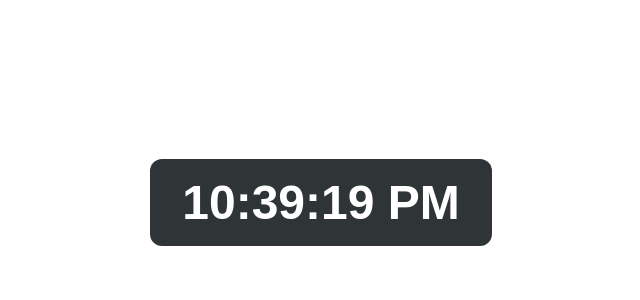
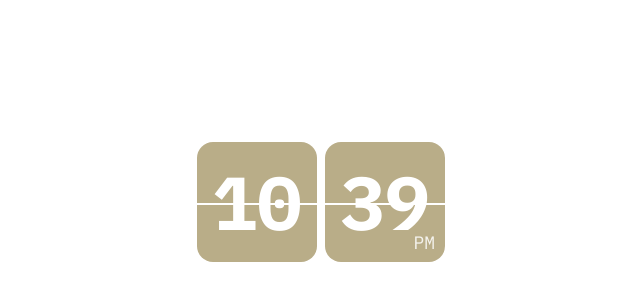
Before and after one commit to chesterb17/notion-widgets, a plain HTML site: page clock/index.html/index.html in a window 1280 px wide. Shown: the part 198-498 px from the top of the page, without its empty margins (319-959 px from the left). Drawn offline with Linux system fonts and the light colour scheme.

Commit message:
Update index.html for clock widget

```diff
--- a/clock/index.html/index.html
+++ b/clock/index.html/index.html
@@ -1,8 +1,12 @@
 <!DOCTYPE html>
 <html lang="en">
 <head>
+  <link
+  href="https://fonts.googleapis.com/css2?family=IBM+Plex+Mono:wght@400;700&display=swap"
+  rel="stylesheet"
+  />
   <meta charset="UTF-8" />
-  <title>Notion Clock Widget</title>
+  <title>Notion Flip Clock Widget</title>
   <style>
     body {
       margin: 0;
@@ -11,31 +15,78 @@
       align-items: center;
       justify-content: center;
       background: transparent;
-      font-family: Arial, Helvetica, sans-serif;
+      font-family: 'IBM Plex Mono', monospace;
     }
 
     #clock {
-      font-size: 48px;
+      display: flex;
+      flex-direction: row;
+      gap: 8px;
+    }
+
+    .time-block {
+      position: relative;
+      width: 120px;
+      height: 120px;
+      background: rgb(185, 173, 136);
+      border-radius: 16px;
+      display: flex;
+      align-items: center;
+      justify-content: center;
       font-weight: bold;
       color: #ffffff;
-      background: #2f3437;
-      padding: 16px 32px;
-      border-radius: 12px;
+      font-size: 75px;
+    }
+
+    .time-block::after {
+      content: "";
+      position: absolute;
+      top: 51.5%;
+      left: 0;
+      width: 100%;
+      height: 2px;
+      background: rgb(255, 255, 255);
+      transform: translateY(-50%);
+    }
+
+    #ampm {
+      position: absolute;
+      bottom: 8px;
+      right: 10px;
+      font-size: 18px;
+      font-weight: normal;
+      opacity: 0.85;
     }
   </style>
 </head>
 <body>
-  <div id="clock">00:00:00</div>
+  <div id="clock">
+  <div id="hours" class="time-block">00</div>
+  <div id="minutes" class="time-block">
+    <span id="minutes-text">00</span>
+    <div id="ampm">AM</div>
+  </div>
+</div>
 
 <script>
 function updateClock() {
   const now = new Date();
-      const timeString = now.toLocaleTimeString();
-      document.getElementById("clock").textContent = timeString;
+
+  let hours = now.getHours();
+  const minutes = now.getMinutes();
+  const ampm = hours >= 12 ? "PM" : "AM";
+
+  hours = hours % 12;
+  hours = hours === 0 ? 12 : hours;
+
+  const formattedHours = String(hours).padStart(2, "0");
+  const formattedMinutes = String(minutes).padStart(2, "0");
+
+  document.getElementById("hours").textContent = formattedHours;
+  document.getElementById("minutes-text").textContent = formattedMinutes;
+  document.getElementById("ampm").textContent = ampm;
 }
 
 updateClock();
 setInterval(updateClock, 1000);
 </script>
-</body>
-</html>
```
Lines whose indentation alone changed are shown as unchanged.
